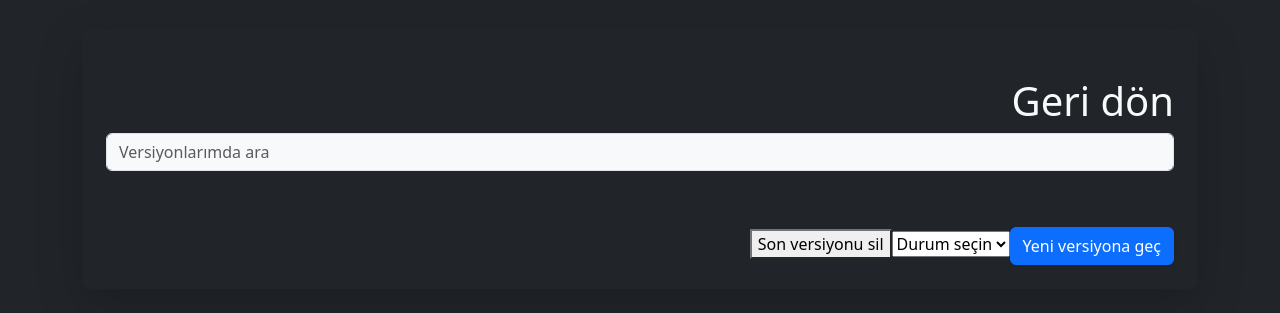
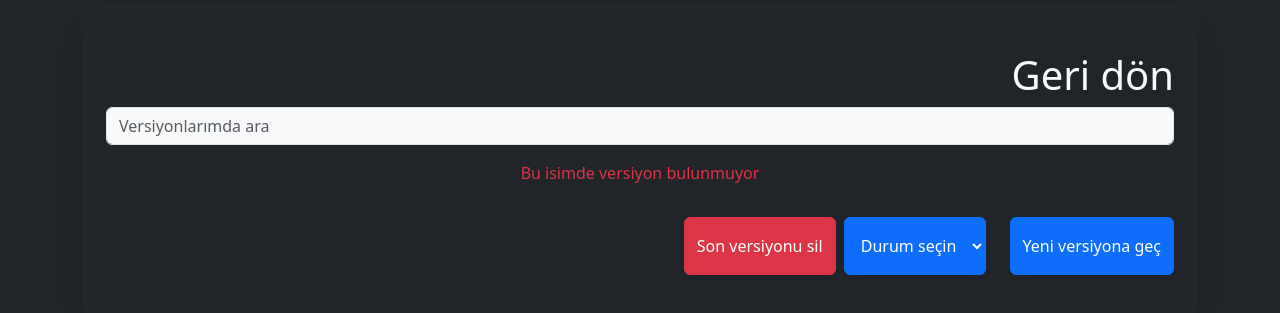
Before and after one commit to Muratcany001/TaskManagerUI, an Angular app: page /document/1/version in a window 1280 px wide. Shown: the part 241-554 px from the top of the page. Built offline with nearby package versions, Linux system fonts and the light colour scheme.

Commit message:
Document ve versiyon componentlerinde güncelleme

```diff
--- a/src/app/Pages/document/document.html
+++ b/src/app/Pages/document/document.html
@@ -32,7 +32,7 @@
           <ul class="dropdown-menu dropdown-menu-end">
             <li><a class="dropdown-item">Dokümanı Gör</a></li>
             <li><a class="dropdown-item">Dokümanı Güncelle</a></li>
-                <li><a class="dropdown-item">Dokümanı sil</a></li>
+            <li><a class="dropdown-item" (click)="confirmDelete(document.id); $event.stopPropagation()">Dokümanı Sil</a></li>
           </ul>
         </div>
       </div>
--- a/src/app/Pages/document/document.ts
+++ b/src/app/Pages/document/document.ts
@@ -66,8 +66,21 @@ export class Document implements OnInit {
   }
 
 
+  confirmDelete(id:any){
+    if (confirm("Silmek istediğinden emin misin?")){
+      this.DeleteDocument(id);
+    }}
 
-
+DeleteDocument(documentId:number){
+  this.apiService.DeleteDocument(documentId).subscribe({
+    next: (response:any) => {
+      console.log(response);
+    },
+    error(err:any){
+      console.log(err);
+    }
+  })
+}
   private dialog = inject(Dialog);
   protected openModal() {
     const dialogRef = this.dialog.open(AddDocument, {
--- a/src/app/Pages/task-version/task-version.html
+++ b/src/app/Pages/task-version/task-version.html
@@ -12,8 +12,8 @@
     <div class="mb-3">
       <input  [(ngModel)]="searchText" type="text" class="form-control bg-light text-dark rounded-2"  placeholder="Versiyonlarımda ara" >
     </div>
-    <div class="text-center mb-3" *ngIf="filteredItems().length === 0">
-      <p class="text-muted">Henüz versiyon bulunmuyor</p>
+    <div class="text-center mb-3 text-danger" *ngIf="filteredItems().length === 0">
+      <p class="text-danger">Bu isimde versiyon bulunmuyor</p>
     </div>
     <div class="text-decoration-none wd-2 py-3" *ngFor="let version of filteredItems()">
       <div class="card bg-secondary text-white rounded-2 border border-secondary">
@@ -21,19 +21,29 @@
           <h6>Versiyon:  V{{version.versionNumber}}</h6>
           <small class="text-white-50">Oluşturulma tarihi {{version.time | date:'medium'}} </small>
           <small class="text-white-50"> Durum: {{ version.status || 'Bilinmiyor'}} </small>
+          <div>
+        </div>
+        <div>
         </div>
       </div>
-    </div>
-    <div class="text-end">
-      <button class="border-secondary">
-        Son versiyonu sil
-      </button>
-      <select [(ngModel)]="selectedStatus" aria-label="Aktif/Deaktif">
-        <option value="">Durum seçin</option>
+      <small><select [(ngModel)]="version.status" (change)="ChangeStatusByTaskId(version.id, version.status)" aria-label="Aktif/Deaktif" class="btn btn-primary shadow-sm me-4 py-3">
+        <option value=""> Durum seçin</option>
         <option value="aktif">Aktif</option>
         <option value="deaktif">Deaktif</option>
       </select>
-      <button    class="btn btn-primary shadow-sm" (click)="GetNewVersion(taskId,+lastUpdater,selectedStatus)">Yeni versiyona geç</button>
+    </small>
+      </div>
+    </div>
+    <div class="text-end py-3">
+      <button class="btn btn-danger shadow-sm me-2 py-3" (click)="confirmDelete(taskId); $event.stopPropagation()">
+        Son versiyonu sil
+      </button>
+      <select [(ngModel)]="selectedStatus" aria-label="Aktif/Deaktif" class="btn btn-primary shadow-sm me-4 py-3">
+        <option value=""> Durum seçin</option>
+        <option value="aktif">Aktif</option>
+        <option value="deaktif">Deaktif</option>
+      </select>
+      <button    class="btn btn-primary shadow-sm py-3" (click)="GetNewVersion(taskId,+lastUpdater,selectedStatus)">Yeni versiyona geç</button>
     </div>
   </div>
 </div>
--- a/src/app/Pages/task-version/task-version.ts
+++ b/src/app/Pages/task-version/task-version.ts
@@ -63,13 +63,18 @@ export class TaskVersion implements OnInit {
       }
     });
   }
+
   filteredItems(){
     return this.versions.filter(version =>
       (version.title && version.title.toLowerCase().includes(this.searchText.toLowerCase())) ||
       (version.versionNumber && version.versionNumber.toString().toLowerCase().includes(this.searchText.toLowerCase())) ||
       (version.status && version.status.toLowerCase().includes(this.searchText.toLowerCase()))
-    );
+    )
+    if (this.versions.length == 0){
+      console.log("versiyon bulunamadı");
+    }
   }
+
     GetNewVersion(taskId : number, lastUpdaterId : number, status : string){
     if (!status) {
       alert("Lütfen bir durum seçin");
@@ -88,10 +93,11 @@ export class TaskVersion implements OnInit {
       }
     });
   }
-  ChangeStatusByTaskId(taskId:number , status :string){
-    this.apiService.ChangeVersionStatus(taskId, status).subscribe({
+  ChangeStatusByTaskId(versionId:number, status :string){
+    this.apiService.ChangeVersionStatus(versionId, status).subscribe({
       next : (response:any) => {
         console.log(response);
+        console.log("istek başarılı");
       },
       error(err:any){
         if(err.status === 500){
@@ -100,7 +106,21 @@ export class TaskVersion implements OnInit {
       }
     })
   }
-  DeleteLatestVersion(){
+  confirmDelete(id:any){
+    if (confirm("Silmek istediğinden emin misin?")){
+      this.DeleteLatestVersion(this.taskId);
+    }}
 
+  DeleteLatestVersion(taskId:number){
+    this.apiService.DeleteLatestVersions(this.taskId).subscribe({
+      next : (response:any) => {
+        console.log(response);
+        alert("En son versiyon başarıyla silindi");
+        this.GetAllVersionsByTaskId(this.taskId);
+      },
+      error(err:any){
+        console.log(err);
+      }
+    })
   }
 }
--- a/src/app/api-service.ts
+++ b/src/app/api-service.ts
@@ -59,8 +59,8 @@ export class ApiService {
     return this.http.delete(`${this.apiUrl}/version/DeleteLatestVersion/${taskId}`)
   }
 
-  ChangeVersionStatus(taskId:number, status:string): Observable<any>{
-    return this.http.get(`${this.apiUrl}/versions/ChangeVersionStatus/${taskId}/${status}`, {});
+  ChangeVersionStatus(versionId:number, status:string): Observable<any>{
+    return this.http.post(`${this.apiUrl}/version/ChangeVersionStatus/${versionId}/${status}`, {});
   }
 
   GetBackVersions(taskId:number, versionId: number, lastUpdaterId :number): Observable<any>{
```
Lines whose indentation alone changed are shown as unchanged.
